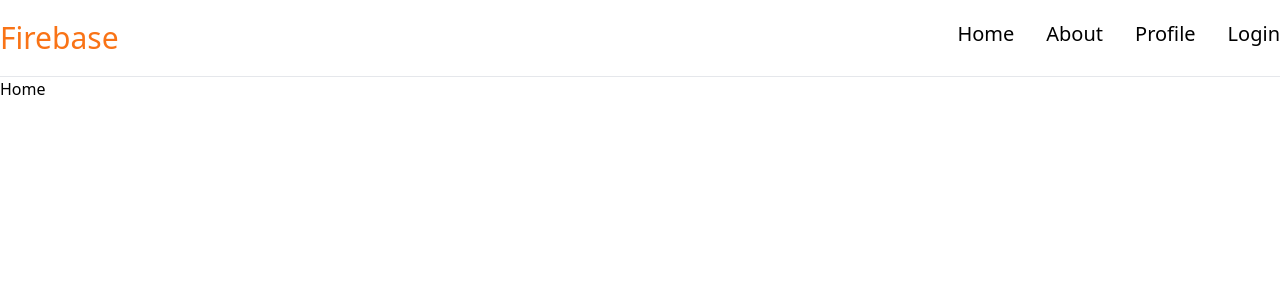
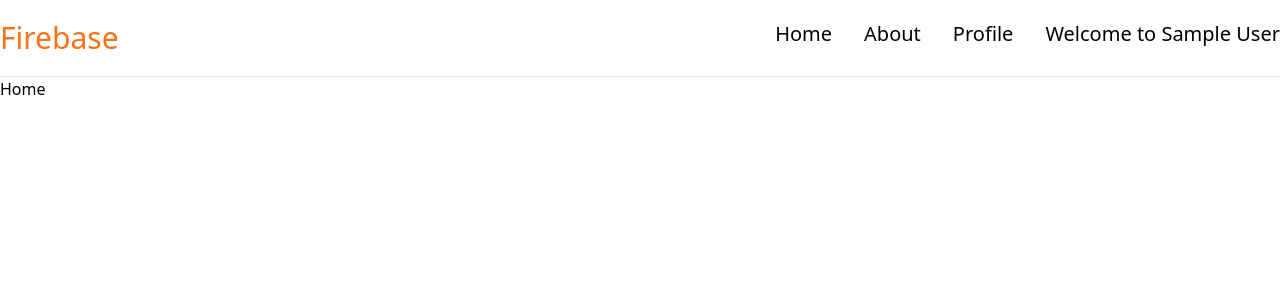
Before and after one commit to Rafiul29/firebase-intro, a React (Create React App) app: page / in a window 1280 px wide. Shown: the top 300 px of the page. Built offline with nearby package versions, Linux system fonts and the light colour scheme; no server answers; sample sign-in values are in the browser's storage.

Commit message:
auth added into pages

```diff
--- a/src/App.js
+++ b/src/App.js
@@ -8,6 +8,8 @@ import Profile from './components/Profile'
 import Login from './components/Login'
 import app from './firebase/firebase.init';
 import { useEffect, useState } from 'react';
+import RequireAuth from './components/RequireAuth';
+import RequireAuth2 from './components/RequireAuth2';
 
 const auth=getAuth(app)
 
@@ -27,13 +29,25 @@ const  App=()=> {
 
   return (
     <div className='app'>
-    <Navbar/>
+    <Navbar user={user} />
     <Routes>
       <Route path="/" element={<Home/>}/>
       <Route path="about" element={<About/>}/>
-      <Route path="/profile" element={<Profile user={user}/>}/>
-      <Route path="/login" element={<Login/>}/>
-      <Route path="/register" element={<Register/>}/>
+      <Route path="/profile" element={
+        <RequireAuth user={user}>
+          <Profile user={user} setUser={setUser}/>
+        </RequireAuth>
+      }/>
+      <Route path="/login" element={
+        <RequireAuth2 user={user}>
+          <Login/>
+        </RequireAuth2>
+      }/>
+      <Route path="/register" element={
+        <RequireAuth2 user={user}>
+          <Register/>
+        </RequireAuth2>
+      }/>
 
     </Routes>
     </div>
--- a/src/components/Navbar.js
+++ b/src/components/Navbar.js
@@ -1,6 +1,7 @@
 import React from 'react'
 import { Link } from 'react-router-dom'
-const Navbar = () => {
+
+const Navbar = ({user}) => {
   return (
     <div className='navbar flex justify-between mx-auto py-5 container border-b'>
         <Link to="/" className='font-medium text-orange-500 text-3xl'>Firebase</Link>
@@ -15,7 +16,11 @@ const Navbar = () => {
                 <Link className='text-xl hover:text-orange-400 duration-300' to='/profile'>Profile</Link>
             </li>
             <li>
-                <Link className='text-xl hover:text-orange-400 duration-300' to='/login'>Login</Link>
+                <Link
+               to={`/${user?.email? "profile":"login"}`}
+                className='text-xl hover:text-orange-400 duration-300' >
+                    {user?.email? `Welcome to ${user.displayName}`:"Login"}
+                </Link>
             </li>
         </ul>
     </div>
--- a/src/components/Profile.js
+++ b/src/components/Profile.js
@@ -1,14 +1,18 @@
 import { getAuth, signOut } from "firebase/auth";
+import { useNavigate } from "react-router-dom";
 import app from "../firebase/firebase.init";
 
 const auth = getAuth(app);
-const Profile = ({ user }) => {
-  console.log(user)
+
+const Profile = ({ user,setUser }) => {
+const navigate=useNavigate()
+
   const handleGoogleSignOut=()=>{
       signOut(auth)
       .then(()=>{
           console.log("sign Out Successful")
-        user=[]
+          navigate("/login")
+          setUser("")
       })
       .catch((error)=>{
           console.log(("signout not successful"))
--- /dev/null
+++ b/src/components/RequireAuth.js
@@ -0,0 +1,8 @@
+import React from 'react'
+import { Navigate } from 'react-router-dom'
+
+const RequireAuth = ({children,user}) => {
+  return !user.email? <Navigate to="/login"/> :children;
+}
+
+export default RequireAuth
--- /dev/null
+++ b/src/components/RequireAuth2.js
@@ -0,0 +1,8 @@
+import React from 'react'
+import { Navigate } from 'react-router-dom'
+
+const RequireAuth2 = ({children,user}) => {
+  return  user.email? <Navigate to="/"/>:children;
+}
+
+export default RequireAuth2
--- a/src/components/RequreAuth.js
+++ /dev/null
@@ -1,9 +0,0 @@
-import React from 'react'
-
-const RequreAuth = () => {
-  return (
-    <div>RequreAuth</div>
-  )
-}
-
-export default RequreAuth
```
